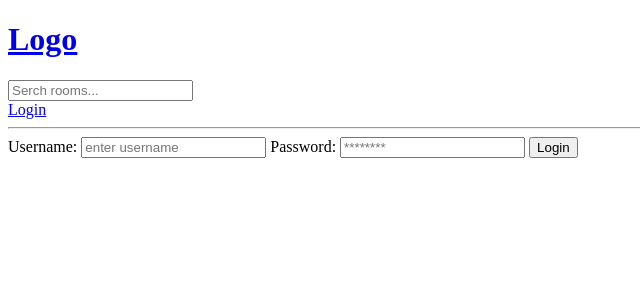
After one commit to Volodymyr262/studybud, a Django app: page /login/ in a window 1280 px wide. The commit adds this page. Shown: the top 300 px of the page, without its empty margins (0-640 px from the left). Run offline with Django 3.2, Linux system fonts and the light colour scheme.

Commit message:
2:42:06 Login/Logout

```diff
--- /dev/null
+++ b/studybud/base/templates/base/login_register.html
@@ -0,0 +1,19 @@
+{% extends 'main.html' %}
+
+{% block content %}
+<div>
+
+    <form method="POST" action="">
+    {% csrf_token %}
+
+        <label>Username:</label>
+        <input type="text" name="username" placeholder="enter username">
+
+        <label>Password:</label>
+        <input type="password" name="password" placeholder="********">
+
+        <input type="submit" value="Login">
+    </form>
+
+</div>
+{% endblock %}
--- a/studybud/base/urls.py
+++ b/studybud/base/urls.py
@@ -3,8 +3,12 @@ from . import views
 
 
 urlpatterns = [
+    path('login/', views.loginPage, name='login'),
+    path('logout/', views.logoutUser, name='logout'),
+
     path('', views.home, name="home"),
     path('room/<str:pk>/', views.room, name="room"),
+
     path('create-room/', views.createRoom, name="create-room"),
     path('update-room/<str:pk>/', views.updateRoom, name="update-room"),
     path('delete-room/<str:pk>/', views.deleteRoom, name="delete-room"),
--- a/studybud/base/views.py
+++ b/studybud/base/views.py
@@ -1,7 +1,34 @@
+from django.contrib.auth import authenticate, login, logout
+from django.contrib.auth.models import User
 from django.shortcuts import render, redirect
 from django.db.models import Q
+from django.contrib import messages
 from .models import Room, Topic
 from .forms import RoomForm
+
+
+def loginPage(request):
+    if request.method == 'POST':
+        username = request.POST.get('username')
+        password = request.POST.get('password')
+        try:
+            user = User.objects.get(username=username)
+        except:
+            messages.error(request, 'User does not exist')
+
+        user = authenticate(request, username=username, password=password)
+        if user is not None:
+            login(request, user)
+            return redirect('home')
+        else:
+            messages.error(request, 'Username or password does not exist')
+    context = {}
+    return render(request, 'base/login_register.html', context)
+
+
+def logoutUser(request):
+    logout(request)
+    return redirect('home')
 
 
 def home(request):
--- a/studybud/templates/main.html
+++ b/studybud/templates/main.html
@@ -9,6 +9,13 @@
 </head>
 <body>
 {% include 'navbar.html' %}
+{% if messages %}
+<ul class="messages">
+    {% for message in messages %}
+    <li>{{ message }}</li>
+    {% endfor %}
+</ul>
+{% endif %}
 {% block content%}
 
 
--- a/studybud/templates/navbar.html
+++ b/studybud/templates/navbar.html
@@ -5,4 +5,12 @@
 <form method="GET" action="{% url 'home' %} ">
   <input type="text" name="q" placeholder="Serch rooms..."/>
   </form>
+
+{% if request.user.is_authenticated %}
+<a href="{% url 'logout' %}">Logout</a>
+
+{% else %}
+
+<a href="{% url 'login' %}">Login</a>
+{% endif %}
 <hr>
```
